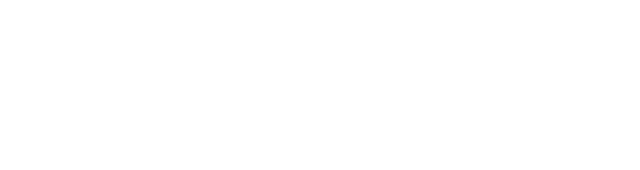
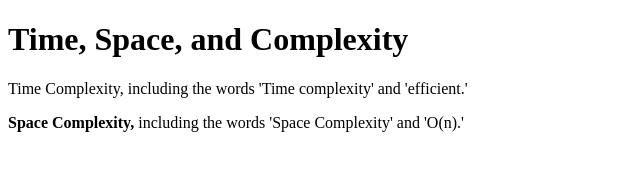
Before and after one commit to acciojob/time-and-space-complexity-nithinkp1, a website: page main.html in a window 1280 px wide. Shown: the whole page, without its empty margins (0-640 px from the left). Drawn offline with Linux system fonts and the light colour scheme.

Commit message:
created a submission

```diff
--- a/main.html
+++ b/main.html
@@ -7,6 +7,10 @@
 </head>
 
 <body>
+	<h1>Time, Space, and Complexity</h1>
+	<p>Time Complexity, including the words 'Time complexity' and 'efficient.'</p>
+	<p><b>Space Complexity,</b> including the words 'Space Complexity' and 'O(n).'</p>
+
 	<!-- the entire body must be written by student -->
     <script type="text/javascript" src="./script.js">
 </script>
```
